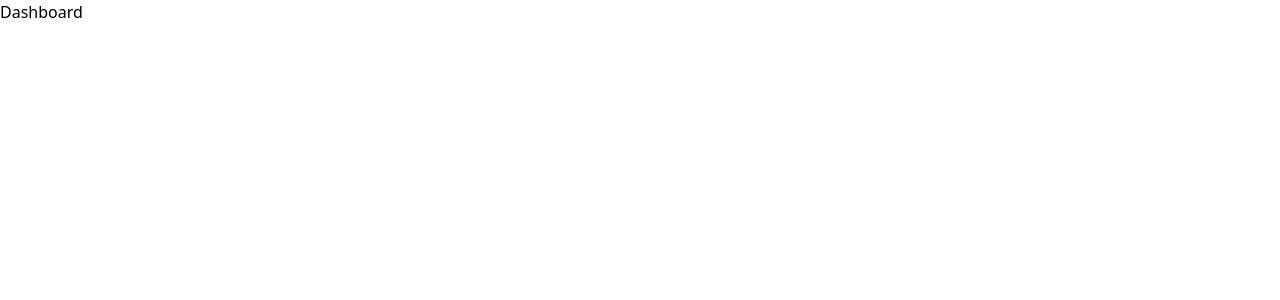
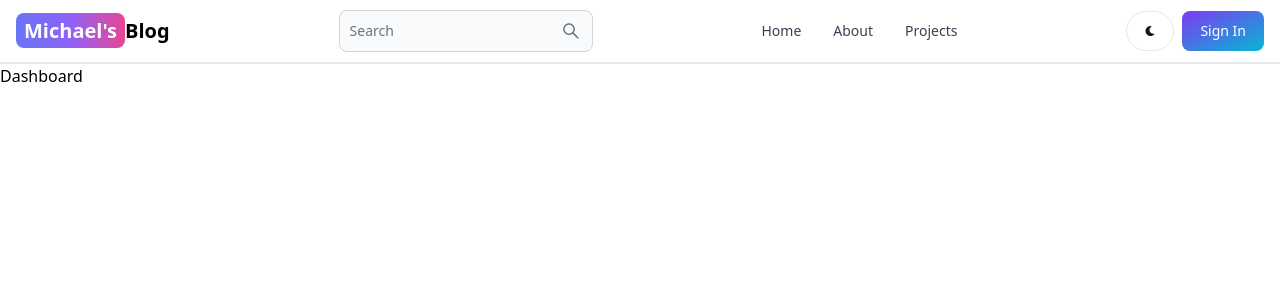
Before and after one commit to michaelokolo/mern-blog, a React (Vite) app in the folder client/: page /dashboard in a window 1280 px wide. Shown: the top 300 px of the page. Built offline with nearby package versions, Linux system fonts and the light colour scheme.

Commit message:
create the header section

```diff
--- a/client/package.json
+++ b/client/package.json
@@ -10,8 +10,10 @@
     "preview": "vite preview"
   },
   "dependencies": {
+    "flowbite-react": "^0.7.2",
     "react": "^18.2.0",
     "react-dom": "^18.2.0",
+    "react-icons": "^5.0.1",
     "react-router-dom": "^6.22.0"
   },
   "devDependencies": {
--- a/client/src/App.jsx
+++ b/client/src/App.jsx
@@ -5,10 +5,12 @@
 import SignUp from './pages/SignUp';
 import Dashboard from './pages/Dashboard';
 import Projects from './pages/Projects';
+import Header from './components/Header';
 
 export default function App() {
   return (
     <BrowserRouter>
+      <Header />
       <Routes>
         <Route path="/" element={<Home />} />
         <Route path="/about" element={<About />} />
--- /dev/null
+++ b/client/src/components/Header.jsx
@@ -0,0 +1,55 @@
+import { Button, Navbar, TextInput } from 'flowbite-react';
+import { Link, useLocation } from 'react-router-dom';
+import { AiOutlineSearch } from 'react-icons/ai';
+import { FaMoon } from 'react-icons/fa';
+
+export default function Header() {
+  const path = useLocation().pathname;
+  return (
+    <Navbar className="border-b-2">
+      <Link
+        to="/"
+        className="self-center whitespace-nowrap text-sm sm:text-xl font-semibold dark:text-white"
+      >
+        <span
+          className="px-2 py-1 bg-gradient-to-r from-indigo-500
+         via-purple-500 to-pink-500 rounded-lg text-white"
+        >
+          Michael's
+        </span>
+        Blog
+      </Link>
+      <form>
+        <TextInput
+          type="text"
+          placeholder="Search"
+          rightIcon={AiOutlineSearch}
+          className="hidden lg:inline"
+        />
+      </form>
+      <Button className="w-12 h-10 lg:hidden" color="gray" pill>
+        <AiOutlineSearch />
+      </Button>
+      <div className="flex gap-2 md:order-2">
+        <Button className="w-12 h-10 hidden sm:inline" color="gray" pill>
+          <FaMoon />
+        </Button>
+        <Link to="/sign-in">
+          <Button gradientDuoTone="purpleToBlue">Sign In</Button>
+        </Link>
+        <Navbar.Toggle />
+      </div>
+      <Navbar.Collapse>
+        <Navbar.Link active={path === '/'} as={'div'}>
+          <Link to="/">Home</Link>
+        </Navbar.Link>
+        <Navbar.Link active={path === '/about'} as={'div'}>
+          <Link to="/about">About</Link>
+        </Navbar.Link>
+        <Navbar.Link active={path === '/projects'} as={'div'}>
+          <Link to="/projects">Projects</Link>
+        </Navbar.Link>
+      </Navbar.Collapse>
+    </Navbar>
+  );
+}
--- a/client/tailwind.config.js
+++ b/client/tailwind.config.js
@@ -1,8 +1,12 @@
 /** @type {import('tailwindcss').Config} */
 export default {
-  content: ['./index.html', './src/**/*.{js,ts,jsx,tsx}'],
+  content: [
+    './index.html',
+    './src/**/*.{js,ts,jsx,tsx}',
+    'node_modules/flowbite-react/lib/esm/**/*.js',
+  ],
   theme: {
     extend: {},
   },
-  plugins: [],
+  plugins: [require('flowbite/plugin')],
 };
```
Also changed, not shown: 2 other files (tests, documents, lock files or other folders).
